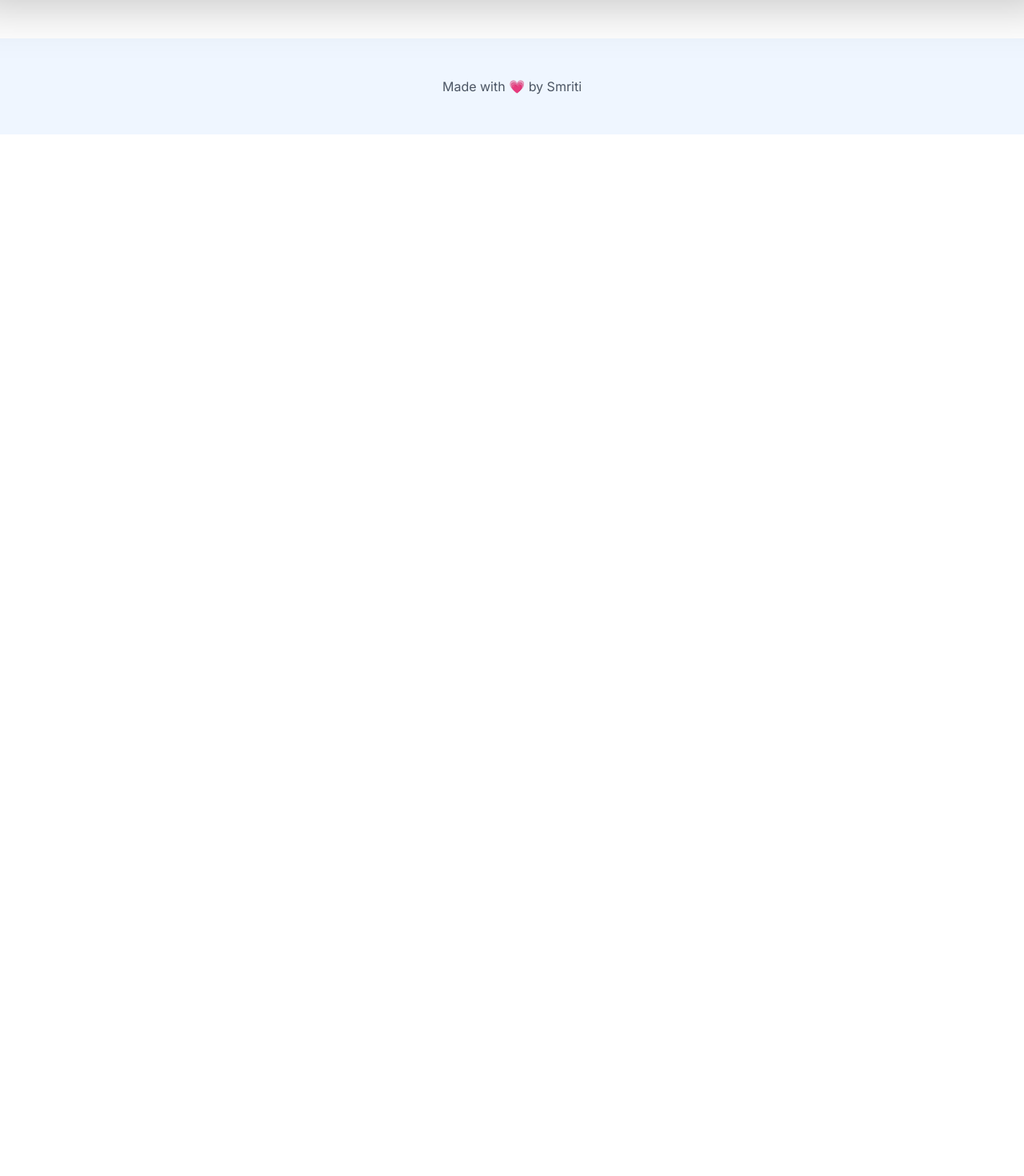
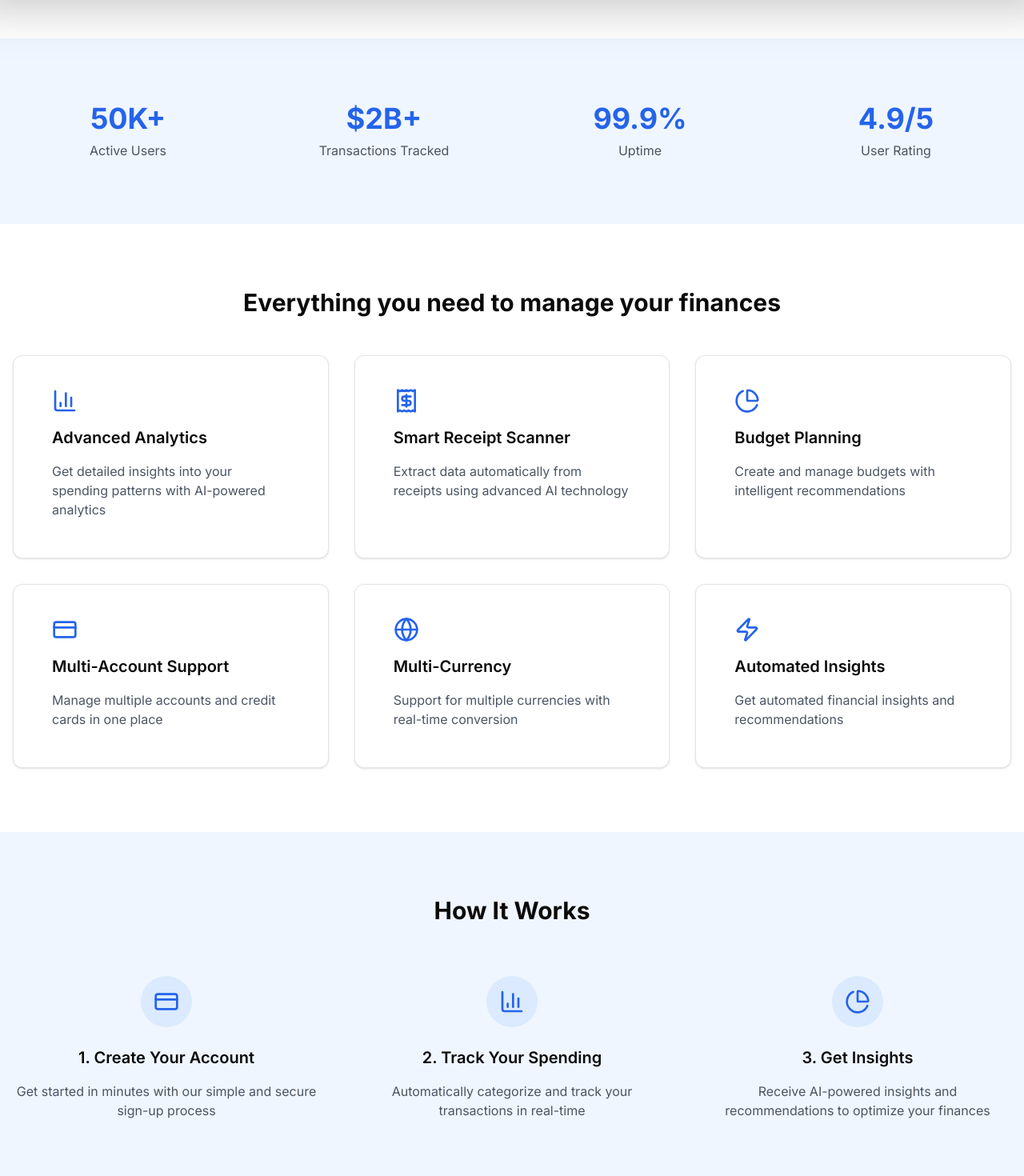
Before and after one commit to Smritirai005/AI-finance-updated, a Next.js app: page / in a window 1280 px wide. Shown: the part 1240-2710 px from the top of the page at 80% size. Before the commit the page ends 1408 px from the top, so only its background shows below. Built offline with nearby package versions, Linux system fonts and the light colour scheme; no server answers.

Commit message:
added data and configured nextConfig

```diff
--- a/app/page.js
+++ b/app/page.js
@@ -1,12 +1,126 @@
-import React from 'react';
-import HeroSection from '@/components/ui/heroSection';
+import React from "react";
+import { Button } from "@/components/ui/button";
+import { Card, CardContent } from "@/components/ui/card";
+import Image from "next/image";
+import { featuresData, howItWorksData, statsData, testimonialsData } from "@/data/landing";
+import HeroSection from "@/components/ui/heroSection";
+import Link from "next/link";
 
-export default function Home() {
+const LandingPage = () => {
   return (
-    <div>
+    <div className="min-h-screen bg-white">
+      {/* Hero Section */}
       <HeroSection />
+
+      {/* Stats Section */}
+      <section className="py-20 bg-blue-50">
+        <div className="container mx-auto px-4">
+          <div className="grid grid-cols-2 md:grid-cols-4 gap-8">
+            {statsData.map((stat, index) => (
+              <div key={index} className="text-center">
+                <div className="text-4xl font-bold text-blue-600 mb-2">
+                  {stat.value}
+                </div>
+                <div className="text-gray-600">{stat.label}</div>
+              </div>
+            ))}
+          </div>
+        </div>
+      </section>
+
+      {/* Features Section */}
+      <section id="features" className="py-20">
+        <div className="container mx-auto px-4">
+          <h2 className="text-3xl font-bold text-center mb-12">
+            Everything you need to manage your finances
+          </h2>
+          <div className="grid grid-cols-1 md:grid-cols-2 lg:grid-cols-3 gap-8">
+            {featuresData.map((feature, index) => (
+              <Card className="p-6" key={index}>
+                <CardContent className="space-y-4 pt-4">
+                  {feature.icon}
+                  <h3 className="text-xl font-semibold">{feature.title}</h3>
+                  <p className="text-gray-600">{feature.description}</p>
+                </CardContent>
+              </Card>
+            ))}
+          </div>
+        </div>
+      </section>
+
+      {/* How It Works Section */}
+      <section className="py-20 bg-blue-50">
+        <div className="container mx-auto px-4">
+          <h2 className="text-3xl font-bold text-center mb-16">How It Works</h2>
+          <div className="grid grid-cols-1 md:grid-cols-3 gap-12">
+            {howItWorksData.map((step, index) => (
+              <div key={index} className="text-center">
+                <div className="w-16 h-16 bg-blue-100 rounded-full flex items-center justify-center mx-auto mb-6">
+                  {step.icon}
+                </div>
+                <h3 className="text-xl font-semibold mb-4">{step.title}</h3>
+                <p className="text-gray-600">{step.description}</p>
+              </div>
+            ))}
+          </div>
+        </div>
+      </section>
+
+      {/* Testimonials Section */}
+      <section id="testimonials" className="py-20">
+        <div className="container mx-auto px-4">
+          <h2 className="text-3xl font-bold text-center mb-16">
+            What Our Users Say
+          </h2>
+          <div className="grid grid-cols-1 md:grid-cols-3 gap-8">
+            {testimonialsData.map((testimonial, index) => (
+              <Card key={index} className="p-6">
+                <CardContent className="pt-4">
+                  <div className="flex items-center mb-4">
+                    <Image
+                      src={testimonial.image}
+                      alt={testimonial.name}
+                      width={40}
+                      height={40}
+                      className="rounded-full"
+                    />
+                    <div className="ml-4">
+                      <div className="font-semibold">{testimonial.name}</div>
+                      <div className="text-sm text-gray-600">
+                        {testimonial.role}
+                      </div>
+                    </div>
+                  </div>
+                  <p className="text-gray-600">{testimonial.quote}</p>
+                </CardContent>
+              </Card>
+            ))}
+          </div>
+        </div>
+      </section>
+
+      {/* CTA Section */}
+      <section className="py-20 bg-blue-600">
+        <div className="container mx-auto px-4 text-center">
+          <h2 className="text-3xl font-bold text-white mb-4">
+            Ready to Take Control of Your Finances?
+          </h2>
+          <p className="text-blue-100 mb-8 max-w-2xl mx-auto">
+            Join thousands of users who are already managing their finances
+            smarter with Welth
+          </p>
+          <Link href="/dashboard">
+            <Button
+              size="lg"
+              className="bg-white text-blue-600 hover:bg-blue-50 animate-bounce"
+            >
+              Start Free Trial
+            </Button>
+          </Link>
+        </div>
+      </section>
     </div>
+  );
+};
 
-  );
-
-}
+export default LandingPage;
--- /dev/null
+++ b/data/landing.js
@@ -0,0 +1,111 @@
+import {
+    BarChart3,
+    Receipt,
+    PieChart,
+    CreditCard,
+    Globe,
+    Zap,
+  } from "lucide-react";
+
+  // Stats Data
+  export const statsData = [
+    {
+      value: "50K+",
+      label: "Active Users",
+    },
+    {
+      value: "$2B+",
+      label: "Transactions Tracked",
+    },
+    {
+      value: "99.9%",
+      label: "Uptime",
+    },
+    {
+      value: "4.9/5",
+      label: "User Rating",
+    },
+  ];
+
+  // Features Data
+  export const featuresData = [
+    {
+      icon: <BarChart3 className="h-8 w-8 text-blue-600" />,
+      title: "Advanced Analytics",
+      description:
+        "Get detailed insights into your spending patterns with AI-powered analytics",
+    },
+    {
+      icon: <Receipt className="h-8 w-8 text-blue-600" />,
+      title: "Smart Receipt Scanner",
+      description:
+        "Extract data automatically from receipts using advanced AI technology",
+    },
+    {
+      icon: <PieChart className="h-8 w-8 text-blue-600" />,
+      title: "Budget Planning",
+      description: "Create and manage budgets with intelligent recommendations",
+    },
+    {
+      icon: <CreditCard className="h-8 w-8 text-blue-600" />,
+      title: "Multi-Account Support",
+      description: "Manage multiple accounts and credit cards in one place",
+    },
+    {
+      icon: <Globe className="h-8 w-8 text-blue-600" />,
+      title: "Multi-Currency",
+      description: "Support for multiple currencies with real-time conversion",
+    },
+    {
+      icon: <Zap className="h-8 w-8 text-blue-600" />,
+      title: "Automated Insights",
+      description: "Get automated financial insights and recommendations",
+    },
+  ];
+
+  // How It Works Data
+  export const howItWorksData = [
+    {
+      icon: <CreditCard className="h-8 w-8 text-blue-600" />,
+      title: "1. Create Your Account",
+      description:
+        "Get started in minutes with our simple and secure sign-up process",
+    },
+    {
+      icon: <BarChart3 className="h-8 w-8 text-blue-600" />,
+      title: "2. Track Your Spending",
+      description:
+        "Automatically categorize and track your transactions in real-time",
+    },
+    {
+      icon: <PieChart className="h-8 w-8 text-blue-600" />,
+      title: "3. Get Insights",
+      description:
+        "Receive AI-powered insights and recommendations to optimize your finances",
+    },
+  ];
+
+  // Testimonials Data
+  export const testimonialsData = [
+    {
+      name: "Sarah Johnson",
+      role: "Small Business Owner",
+      image: "https://randomuser.me/api/portraits/women/75.jpg",
+      quote:
+        "Welth has transformed how I manage my business finances. The AI insights have helped me identify cost-saving opportunities I never knew existed.",
+    },
+    {
+      name: "Michael Chen",
+      role: "Freelancer",
+      image: "https://randomuser.me/api/portraits/men/75.jpg",
+      quote:
+        "The receipt scanning feature saves me hours each month. Now I can focus on my work instead of manual data entry and expense tracking.",
+    },
+    {
+      name: "Emily Rodriguez",
+      role: "Financial Advisor",
+      image: "https://randomuser.me/api/portraits/women/74.jpg",
+      quote:
+        "I recommend Welth to all my clients. The multi-currency support and detailed analytics make it perfect for international investors.",
+    },
+  ];
--- a/next.config.mjs
+++ b/next.config.mjs
@@ -1,4 +1,8 @@
 /** @type {import('next').NextConfig} */
-const nextConfig = {};
+const nextConfig = {
+    images: {
+        domains: ["randomuser.me"],
+      },
+};
 
 export default nextConfig;
```
